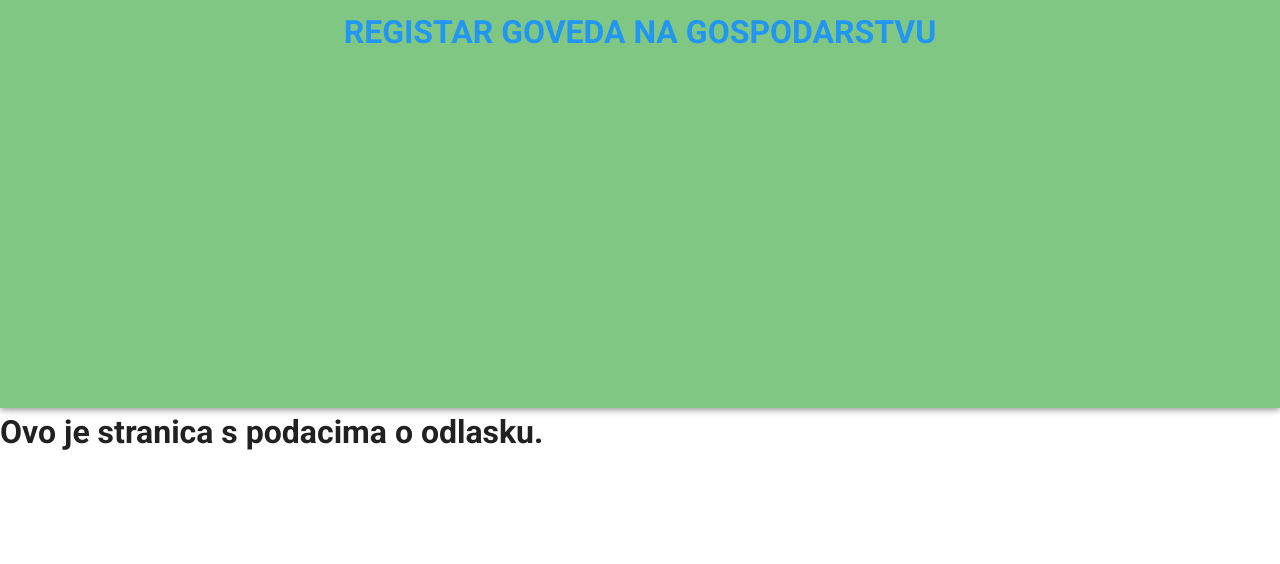
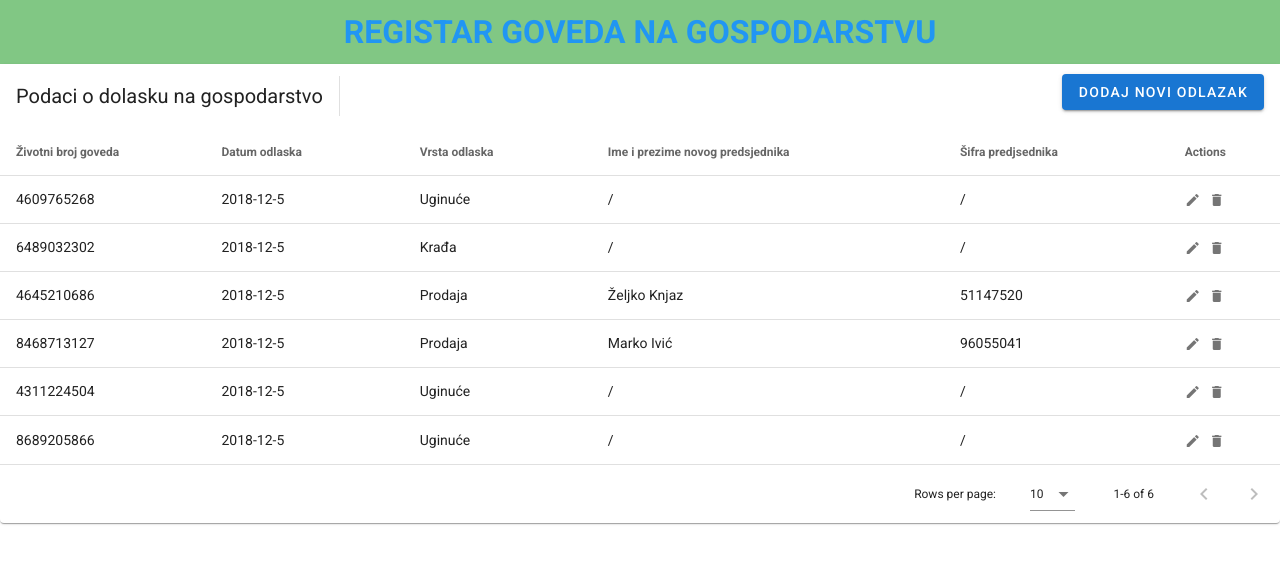
Before and after one commit to MikeleP/Frontend, a Vue app: page /odlazak in a window 1280 px wide. Shown: the top 564 px of the page. Built offline with nearby package versions, Linux system fonts and the light colour scheme.

Commit message:
Dodavanje "Odlazak.vue" te izmjene u "Dolazak.vue" i "Podaci.vue"

```diff
--- a/src/views/Odlazak.vue
+++ b/src/views/Odlazak.vue
@@ -1,5 +1,243 @@
 <template>
-  <div>
-    <h1>Ovo je stranica s podacima o odlasku.</h1>
-  </div>
+  <v-app>
+    <v-data-table :headers="headers" :items="odlazak" class="elevation-1">
+      <template v-slot:top>
+        <v-toolbar flat>
+          <v-toolbar-title>Podaci o dolasku na gospodarstvo</v-toolbar-title>
+          <v-divider class="mx-4" inset vertical></v-divider>
+          <v-spacer></v-spacer>
+          <v-dialog v-model="dialog" max-width="500px">
+            <template v-slot:activator="{ on, attrs }">
+              <v-btn color="primary" dark class="mb-2" v-bind="attrs" v-on="on">
+                Dodaj novi odlazak
+              </v-btn>
+            </template>
+            <v-card>
+              <v-card-title>
+                <span class="text-h5">{{ formTitle }}</span>
+              </v-card-title>
+
+              <v-card-text>
+                <v-container>
+                  <v-row>
+                    <v-col cols="12" sm="6" md="4">
+                      <v-text-field
+                        v-model="editedItem.name"
+                        label="Dessert name"
+                      ></v-text-field>
+                    </v-col>
+                    <v-col cols="12" sm="6" md="4">
+                      <v-text-field
+                        v-model="editedItem.calories"
+                        label="Calories"
+                      ></v-text-field>
+                    </v-col>
+                    <v-col cols="12" sm="6" md="4">
+                      <v-text-field
+                        v-model="editedItem.fat"
+                        label="Fat (g)"
+                      ></v-text-field>
+                    </v-col>
+                    <v-col cols="12" sm="6" md="4">
+                      <v-text-field
+                        v-model="editedItem.carbs"
+                        label="Carbs (g)"
+                      ></v-text-field>
+                    </v-col>
+                    <v-col cols="12" sm="6" md="4">
+                      <v-text-field
+                        v-model="editedItem.protein"
+                        label="Protein (g)"
+                      ></v-text-field>
+                    </v-col>
+                  </v-row>
+                </v-container>
+              </v-card-text>
+
+              <v-card-actions>
+                <v-spacer></v-spacer>
+                <v-btn color="blue darken-1" text @click="close">
+                  Odustani
+                </v-btn>
+                <v-btn color="blue darken-1" text @click="save"> Spremi </v-btn>
+              </v-card-actions>
+            </v-card>
+          </v-dialog>
+          <v-dialog v-model="dialogDelete" max-width="500px">
+            <v-card>
+              <v-card-title class="text-h5"
+                >Jeste li sigurni da želite izbrisati ovaj
+                odlazak?</v-card-title
+              >
+              <v-card-actions>
+                <v-spacer></v-spacer>
+                <v-btn color="blue darken-1" text @click="closeDelete"
+                  >Odustani</v-btn
+                >
+                <v-btn color="blue darken-1" text @click="deleteItemConfirm"
+                  >U redu</v-btn
+                >
+                <v-spacer></v-spacer>
+              </v-card-actions>
+            </v-card>
+          </v-dialog>
+        </v-toolbar>
+      </template>
+      <template v-slot:[`item.actions`]="{ item }">
+        <v-icon small class="mr-2" @click="editItem(item)"> mdi-pencil </v-icon>
+        <v-icon small @click="deleteItem(item)"> mdi-delete </v-icon>
+      </template>
+      <template v-slot:no-data>
+        <v-btn color="primary" @click="initialize"> Reset </v-btn>
+      </template>
+    </v-data-table>
+  </v-app>
 </template>
+
+<script>
+export default {
+  data: () => ({
+    dialog: false,
+    dialogDelete: false,
+    headers: [
+      {
+        text: "Životni broj goveda",
+        align: "start",
+        sortable: false,
+        value: "zivbroj",
+      },
+      { text: "Datum odlaska", value: "datum" },
+      { text: "Vrsta odlaska", value: "vrsta" },
+      { text: "Ime i prezime novog predsjednika", value: "predsjednik" },
+      { text: "Šifra predjsednika", value: "sifra" },
+      { text: "Actions", value: "actions", sortable: false },
+    ],
+    odlazak: [],
+    editedIndex: -1,
+    editedItem: {
+      zivbroj: 0,
+      datum: "",
+      vrsta: "",
+      predsjednik: "",
+      sifra: "",
+    },
+    defaultItem: {
+      zivbroj: 0,
+      datum: "",
+      vrsta: "",
+      predsjednik: "",
+      sifra: "",
+    },
+  }),
+
+  computed: {
+    formTitle() {
+      return this.editedIndex === -1 ? "Novi odlazak" : "Uredi odlazak";
+    },
+  },
+
+  watch: {
+    dialog(val) {
+      val || this.close();
+    },
+    dialogDelete(val) {
+      val || this.closeDelete();
+    },
+  },
+
+  created() {
+    this.initialize();
+  },
+
+  methods: {
+    initialize() {
+      this.odlazak = [
+        {
+          zivbroj: 4609765268,
+          datum: "2018-12-5",
+          vrsta: "Uginuće",
+          predsjednik: "/",
+          sifra: "/",
+        },
+        {
+          zivbroj: 6489032302,
+          datum: "2018-12-5",
+          vrsta: "Krađa",
+          predsjednik: "/",
+          sifra: "/",
+        },
+        {
+          zivbroj: 4645210686,
+          datum: "2018-12-5",
+          vrsta: "Prodaja",
+          predsjednik: "Željko Knjaz",
+          sifra: "51147520",
+        },
+        {
+          zivbroj: 8468713127,
+          datum: "2018-12-5",
+          vrsta: "Prodaja",
+          predsjednik: "Marko Ivić",
+          sifra: "96055041",
+        },
+        {
+          zivbroj: 4311224504,
+          datum: "2018-12-5",
+          vrsta: "Uginuće",
+          predsjednik: "/",
+          sifra: "/",
+        },
+        {
+          zivbroj: 8689205866,
+          datum: "2018-12-5",
+          vrsta: "Uginuće",
+          predsjednik: "/",
+          sifra: "/",
+        },
+      ];
+    },
+
+    editItem(item) {
+      this.editedIndex = this.odlazak.indexOf(item);
+      this.editedItem = Object.assign({}, item);
+      this.dialog = true;
+    },
+
+    deleteItem(item) {
+      this.editedIndex = this.odlazak.indexOf(item);
+      this.editedItem = Object.assign({}, item);
+      this.dialogDelete = true;
+    },
+
+    deleteItemConfirm() {
+      this.odlazak.splice(this.editedIndex, 1);
+      this.closeDelete();
+    },
+
+    close() {
+      this.dialog = false;
+      this.$nextTick(() => {
+        this.editedItem = Object.assign({}, this.defaultItem);
+        this.editedIndex = -1;
+      });
+    },
+
+    closeDelete() {
+      this.dialogDelete = false;
+      this.$nextTick(() => {
+        this.editedItem = Object.assign({}, this.defaultItem);
+        this.editedIndex = -1;
+      });
+    },
+
+    save() {
+      if (this.editedIndex > -1) {
+        Object.assign(this.odlazak[this.editedIndex], this.editedItem);
+      } else {
+        this.odlazak.push(this.editedItem);
+      }
+      this.close();
+    },
+  },
+};
+</script>
--- a/src/views/Podaci.vue
+++ b/src/views/Podaci.vue
@@ -9,7 +9,13 @@
           <v-spacer></v-spacer>
           <v-dialog v-model="dialog" max-width="500px">
             <template v-slot:activator="{ on, attrs }">
-              <v-btn color="primary" dark class="mb-2" v-bind="attrs" v-on="on">
+              <v-btn
+                color="green lighten-2"
+                dark
+                class="mb-2"
+                v-bind="attrs"
+                v-on="on"
+                ><v-icon>mdi-plus</v-icon>
                 Novo govedo
               </v-btn>
             </template>
@@ -42,7 +48,7 @@
                     <v-col cols="12" sm="6" md="4">
                       <v-text-field
                         v-model="editedItem.rodenje"
-                        label="Datum rođenja"
+                        label="YYYY-MM-DD"
                       ></v-text-field>
                     </v-col>
                     <v-col cols="12" sm="6" md="4">
@@ -76,9 +82,9 @@
               <v-card-actions>
                 <v-spacer></v-spacer>
                 <v-btn color="blue darken-1" text @click="close">
-                  Cancel
+                  Odustani
                 </v-btn>
-                <v-btn color="blue darken-1" text @click="save"> Save </v-btn>
+                <v-btn color="blue darken-1" text @click="save"> Spremi </v-btn>
               </v-card-actions>
             </v-card>
           </v-dialog>
@@ -90,10 +96,10 @@
               <v-card-actions>
                 <v-spacer></v-spacer>
                 <v-btn color="blue darken-1" text @click="closeDelete"
-                  >Cancel</v-btn
+                  >Odustani</v-btn
                 >
                 <v-btn color="blue darken-1" text @click="deleteItemConfirm"
-                  >OK</v-btn
+                  >U redu</v-btn
                 >
                 <v-spacer></v-spacer>
               </v-card-actions>
@@ -131,6 +137,7 @@
       { text: "Pasmina", value: "pasmina", sortable: false },
       { text: "Živ. broj majke", value: "majka", sortable: false },
       { text: "Hb broj oca", value: "otac", sortable: false },
+      { text: "Izmjena/Brisanje", value: "actions", sortable: false },
     ],
     govedo: [],
     editedIndex: -1,
@@ -138,7 +145,7 @@
       drzava: "",
       zivbroj: "",
       ime: "",
-      rodenje: "YYYY-MM-DD",
+      rodenje: "",
       spol: "",
       pasmina: "",
       majka: 0,
@@ -148,7 +155,7 @@
       drzava: "",
       zivbroj: "",
       ime: "",
-      rodenje: "YYYY-MM-DD",
+      rodenje: "",
       spol: "",
       pasmina: "",
       majka: 0,
@@ -158,7 +165,7 @@
 
   computed: {
     formTitle() {
-      return this.editedIndex === -1 ? "New Item" : "Edit Item";
+      return this.editedIndex === -1 ? "Novo govedo" : "Uredi podatke";
     },
   },
 
```
